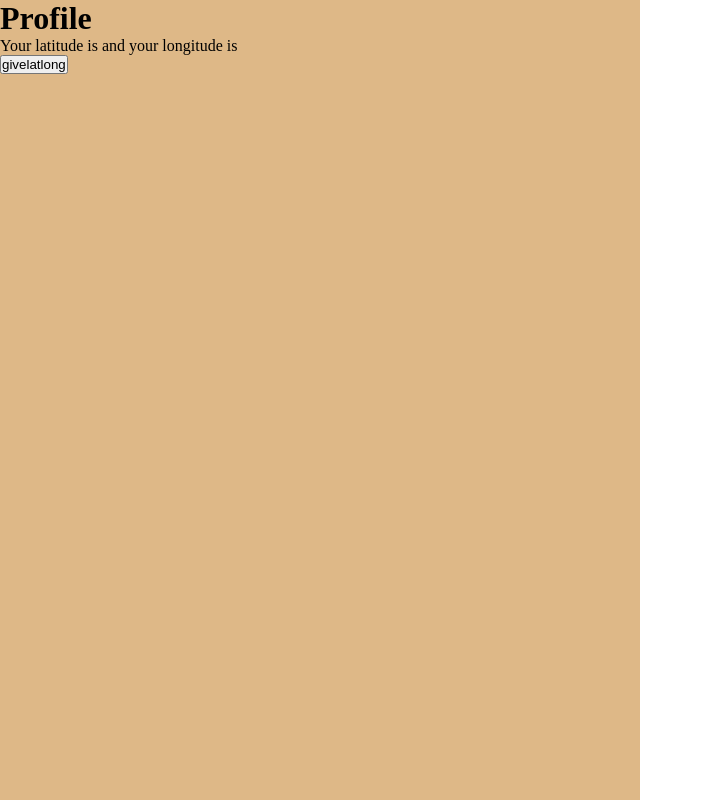
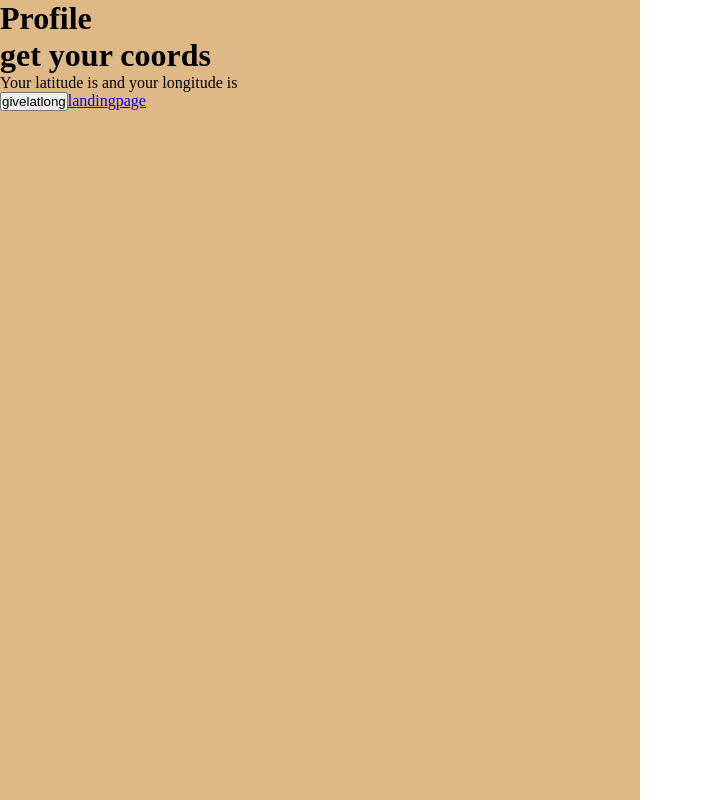
Before and after one commit to CYBERVINE/SONDER-client, a React (Vite) app: page /profile in a window 1280 px wide. Shown: the whole page, without its empty margins (0-703 px from the left). Built offline with nearby package versions, Linux system fonts and the light colour scheme.

Commit message:
add dev nav

```diff
--- a/src/components/AddComment/AddComment.jsx
+++ b/src/components/AddComment/AddComment.jsx
@@ -1,10 +1,13 @@
 import './AddComment.scss'
 import { useEffect } from 'react'
+import { useNavigate } from 'react-router-dom'
 import axios from "axios"
 const URL = "http://localhost:8080"
 
 
 function CommentsModal({giveCoords, coords}){
+
+  const navigate = useNavigate()
 
   useEffect(()=>{
     giveCoords()
@@ -25,6 +28,7 @@ function CommentsModal({giveCoords, coords}){
       console.error(err)
     }
 
+    navigate('/map')
   }
 
   return(
--- a/src/components/Profile/Profile.jsx
+++ b/src/components/Profile/Profile.jsx
@@ -1,11 +1,17 @@
 import './Profile.scss'
+import { Link } from 'react-router-dom'
 
 function Profile ({giveCoords, coords}) {
+
     return(
         <main className="profile">
             <h1>Profile</h1>
-            <p>Your latitude is {coords.latitude} and your longitude is {coords.longitude}</p>
-            <button onClick={giveCoords}>givelatlong</button>
+             <h1>get your coords</h1>
+
+             <p>Your latitude is {coords.lat} and your longitude is {coords.lng}</p>
+
+            <button onClick={()=>giveCoords()}>givelatlong</button>
+            <Link to={'/'}>landingpage</Link>
         </main>
     )
 }
```
